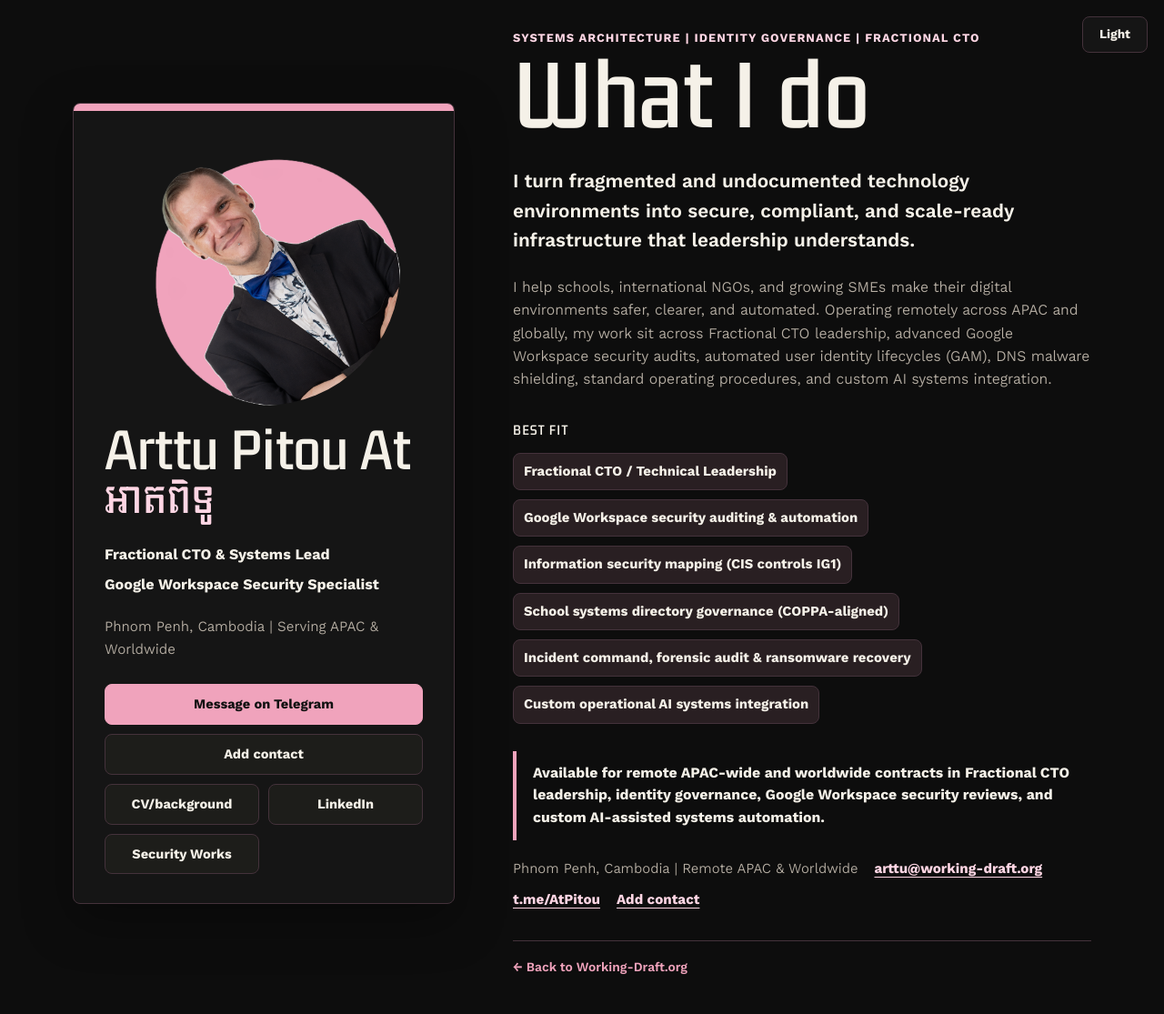
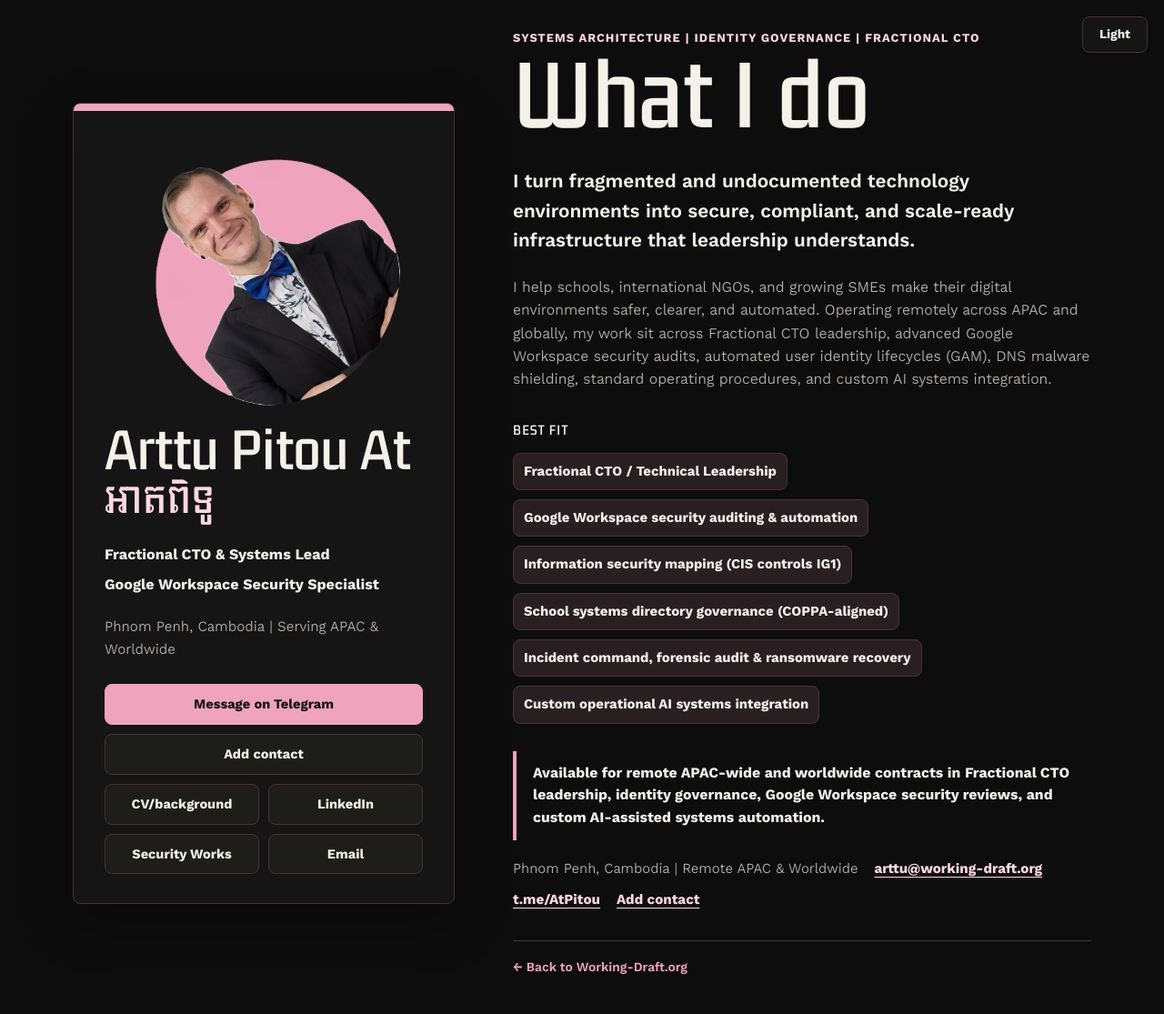
Before and after one commit to R2Pitou/R2Pitou, a Jekyll site: the page arttu/index.html, which Jekyll copies as it is, in a window 1280 px wide. Shown: the whole page at 91% size. Built offline with Jekyll 4.4.1, drawn with Linux system fonts in a browser that asks for light colours.

Commit message:
feat: add Email button to arttu profile card

```diff
--- a/arttu/index.html
+++ b/arttu/index.html
@@ -432,6 +432,7 @@
               <a href="https://r2pitou.github.io/cv/">CV/background</a>
               <a href="https://www.linkedin.com/in/atp2kh/">LinkedIn</a>
               <a href="https://drive.google.com/drive/folders/1XhvHyb2zgHdI7LC5qxP2kC1C53-e3_PI">Security Works</a>
+              <a href="mailto:arttu@working-draft.org">Email</a>
             </nav>
           </div>
         </section>
```
